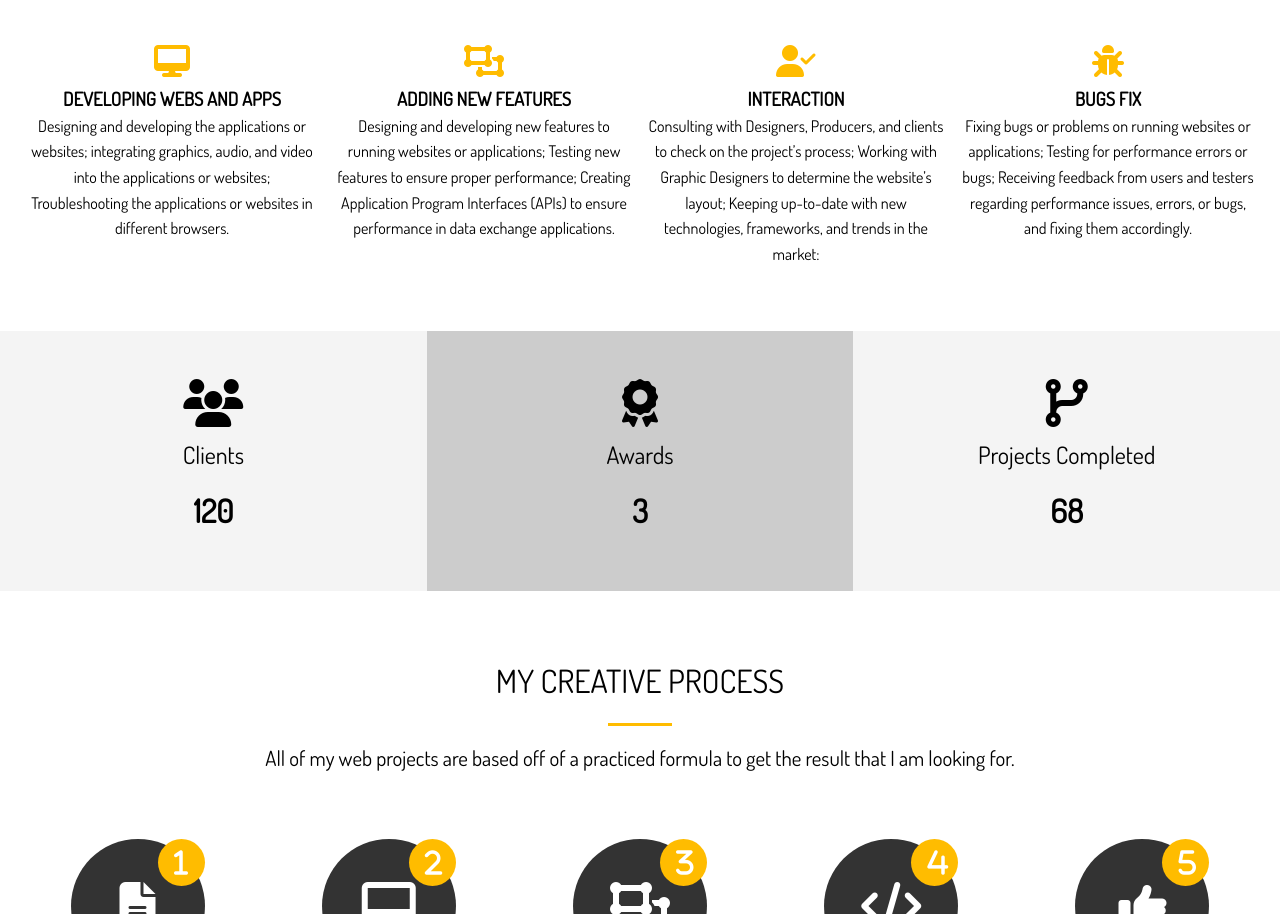
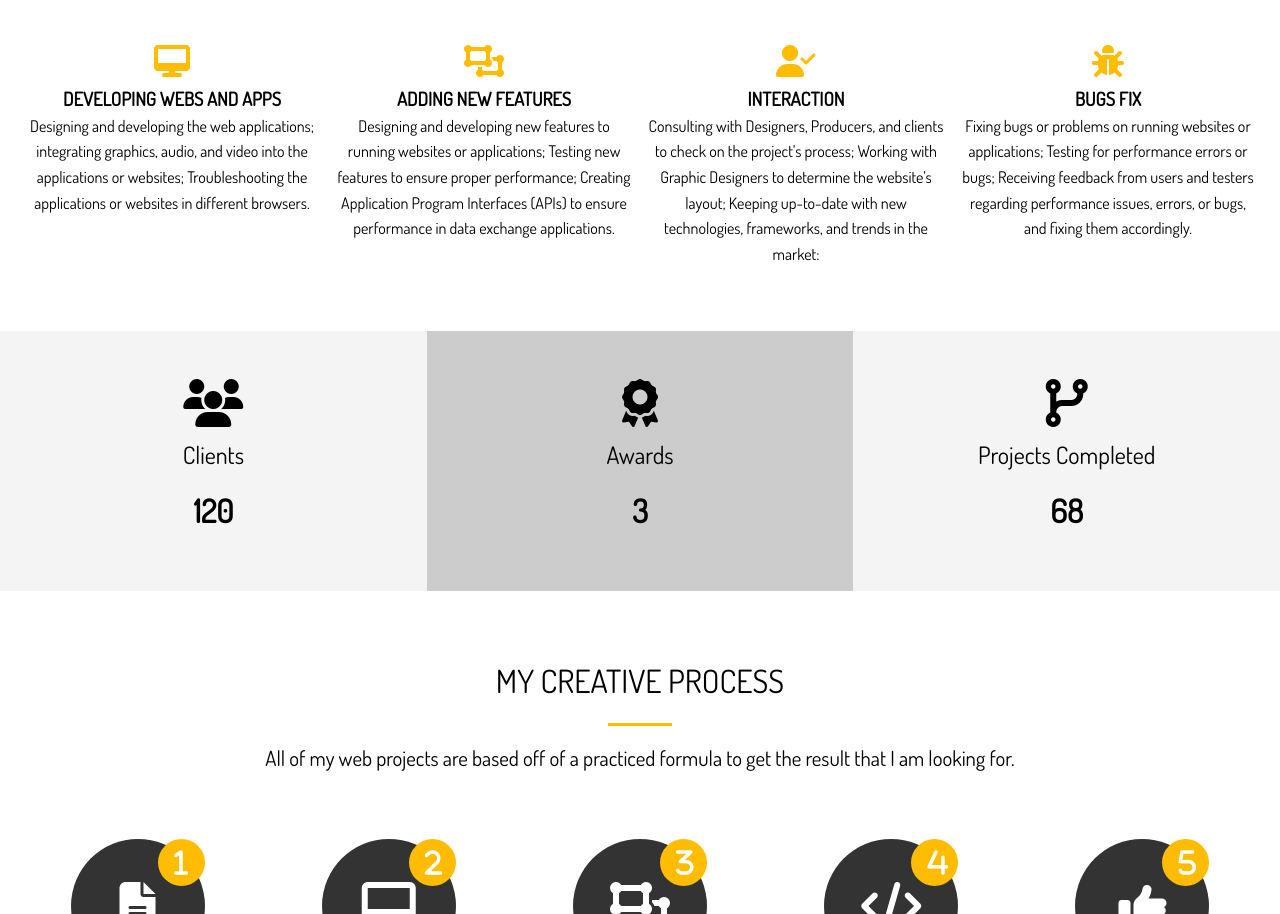
Before and after one commit to dylangit01/Dylan_Portfolio_2020_Rework, a website: page dist/index.html in a window 1280 px wide. Shown: the part 954-1868 px from the top of the page. Drawn offline with Linux system fonts and the light colour scheme.

Commit message:
update desc

```diff
--- a/dist/index.html
+++ b/dist/index.html
@@ -52,7 +52,7 @@
         <div>
           <i class="fas fa-desktop fa-2x"></i>
           <h3>Developing Webs and Apps</h3>
-          <p>Designing and developing the applications or websites;
+          <p>Designing and developing the web applications;
              integrating graphics, audio, and video into the applications or
              websites; Troubleshooting the applications or websites in different browsers.</p>
         </div>
```
